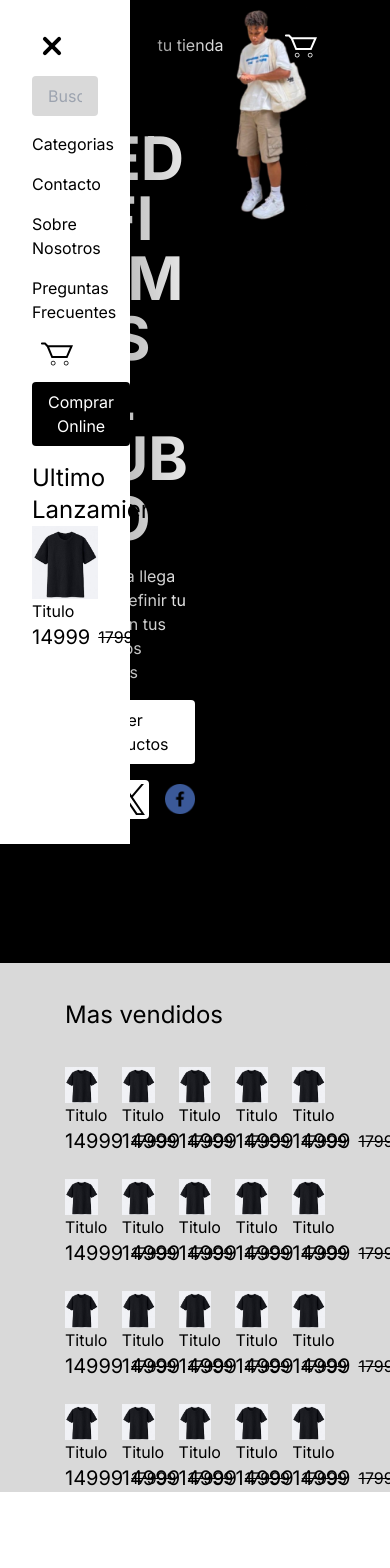
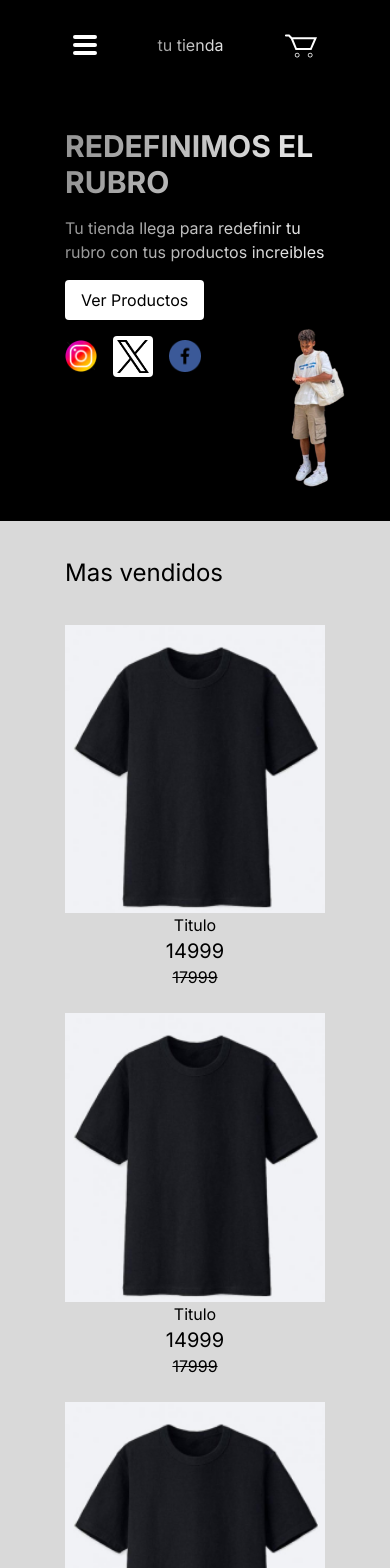
Before and after one commit to SaniLubary/doubleb, a Next.js app: page / in a window 390 px wide. Shown: the top 1568 px of the page. Before the commit the page ends 1492 px from the top, so only its background shows below. Built offline with nearby package versions, Linux system fonts and the light colour scheme.

Commit message:
update responsiveness

```diff
--- a/src/app/_components/hamburger-menu.tsx
+++ b/src/app/_components/hamburger-menu.tsx
@@ -3,9 +3,9 @@ import React from 'react'
 const HamburgerMenu = ({hamburgerOpen, handleHamburgerClick}: {hamburgerOpen: boolean, handleHamburgerClick: () => void}) => {
     return (
         <div className='hamburger-menu flex flex-col cursor-pointer p-2' onClick={handleHamburgerClick}>
-            <div className={`w-6 rounded transition-all mb-1 border-2 ${!hamburgerOpen && '-rotate-45 translate-y-1'}`}></div>
-            <div className={`w-6 rounded transition-all mb-1 border-2 ${!hamburgerOpen && 'hidden'}`}></div>
-            <div className={`w-6 rounded transition-all border-2 ${!hamburgerOpen && 'rotate-45 -translate-y-1'}`}></div>
+            <div className={`w-6 rounded transition-all mb-1 border-2 ${hamburgerOpen && '-rotate-45 translate-y-1'}`}></div>
+            <div className={`w-6 rounded transition-all mb-1 border-2 ${hamburgerOpen && 'hidden'}`}></div>
+            <div className={`w-6 rounded transition-all border-2 ${hamburgerOpen && 'rotate-45 -translate-y-1'}`}></div>
         </div>
     )
 }
--- a/src/app/_components/header.tsx
+++ b/src/app/_components/header.tsx
@@ -2,8 +2,7 @@ import React, { useState } from 'react'
 import CartIcon from './cart-icon'
 import Link from 'next/link';
 import HamburgerMenu from './hamburger-menu';
-import Button from './button';
-import Product from './product';
+import Sidenav from './sidenav';
 
 const Header = () => {
     const [hamburgerOpen, setHamburgerOpen] = useState(false);
@@ -23,43 +22,7 @@ const Header = () => {
                     <CartIcon />
                 </Link>
             </div>
-            <div className={`absolute flex p-8 flex-col bg-white w-1/3 h-screen text-dark transition-all ${hamburgerOpen && '-translate-x-full'}`}>
-                <div className="w-fit">
-                    <HamburgerMenu hamburgerOpen={hamburgerOpen} handleHamburgerClick={handleHamburgerClick} />
-                </div>
-                <div className='flex flex-col mt-4'>
-                    <input name='search-button' placeholder='Busca un producto' id='search-button' className='bg-grey py-2 px-4 rounded' type="text" />
-                </div>
-                <div className="mt-4">
-                    Categorias
-                </div>
-                <div className="mt-4">
-                    Contacto
-                </div>
-                <div className="mt-4">
-                    Sobre Nosotros
-                </div>
-                <div className="mt-4">
-                    Preguntas Frecuentes
-                </div>
-                <div className="w-fit mt-4">
-                    <Link className='p-2' href='/cart'>
-                        <CartIcon fill='black' />
-                    </Link>
-                </div>
-                <div className="mt-4">
-                    <Button variant='dark' text='Comprar Online' href='/products' />
-                </div>
-                <div className="mt-4">
-                    <h3 className="text-2xl text-dark base-style">Ultimo Lanzamiento</h3>
-                    <Product width={200} height={300} product={{
-                        image: '/assets/shirt.png',
-                        title: 'Titulo',
-                        price: 14999,
-                        prevPrice: 17999,
-                    }} />
-                </div>
-            </div>
+            <Sidenav hamburgerOpen={hamburgerOpen} handleHamburgerClick={handleHamburgerClick} />
         </div>
 
     )
--- a/src/app/_components/product.tsx
+++ b/src/app/_components/product.tsx
@@ -3,11 +3,11 @@ import React from 'react'
 
 const Product = ({ product, width = 300, height = 400 }: { product: { title: string, price: number, image: string, prevPrice: number }, width?: number, height?: number }) => {
     return (
-        <div className='flex flex-col'>
+        <div className='flex flex-col items-center'>
             <Image alt='shirt image' width={width} height={height} src={product.image} />
-            <h6 className='base-style text-dark'>{product.title}</h6>
-            <div className='flex items-center'>
-                <span className='text-xl mr-2'>{product.price}</span>
+            <h6 className='base-style text-dark text-center md:text-left'>{product.title}</h6>
+            <div className='flex items-center flex-col md:flex-row justify-center'>
+                <span className='text-xl md:mr-2'>{product.price}</span>
                 <span className='line-through'>{product.prevPrice}</span>
             </div>
         </div>
--- /dev/null
+++ b/src/app/_components/sidenav.tsx
@@ -0,0 +1,50 @@
+import Link from 'next/link'
+import React from 'react'
+import CartIcon from './cart-icon'
+import Button from './button'
+import Product from './product'
+import HamburgerMenu from './hamburger-menu'
+
+const Sidenav = ({ hamburgerOpen, handleHamburgerClick }: { hamburgerOpen: boolean, handleHamburgerClick: () => void }) => {
+    return (
+        <div className={`absolute flex p-8 flex-col bg-white lg:w-1/3 md:w-2/3 w-screen h-screen text-dark transition-all ${!hamburgerOpen && '-translate-x-full'}`}>
+            <div className="w-fit">
+                <HamburgerMenu hamburgerOpen={hamburgerOpen} handleHamburgerClick={handleHamburgerClick} />
+            </div>
+            <div className='flex flex-col mt-4'>
+                <input name='search-button' placeholder='Busca un producto' id='search-button' className='bg-grey py-2 px-4 rounded' type="text" />
+            </div>
+            <div className="mt-4">
+                Categorias
+            </div>
+            <div className="mt-4">
+                Contacto
+            </div>
+            <div className="mt-4">
+                Sobre Nosotros
+            </div>
+            <div className="mt-4">
+                Preguntas Frecuentes
+            </div>
+            <div className="w-fit mt-4">
+                <Link className='p-2' href='/cart'>
+                    <CartIcon fill='black' />
+                </Link>
+            </div>
+            <div className="mt-4">
+                <Button variant='dark' text='Comprar Online' href='/products' />
+            </div>
+            <div className="mt-4">
+                <h3 className="text-2xl text-dark base-style">Ultimo Lanzamiento</h3>
+                <Product width={200} height={300} product={{
+                    image: '/assets/shirt.png',
+                    title: 'Titulo',
+                    price: 14999,
+                    prevPrice: 17999,
+                }} />
+            </div>
+        </div>
+    )
+}
+
+export default Sidenav
--- a/src/app/globals.css
+++ b/src/app/globals.css
@@ -21,8 +21,3 @@ h6:not(.base-style) {
   -webkit-text-fill-color: transparent;
   font-family: 'Inter', sans-serif;
 }
-
-div.hero-shadow-effect {
-  background: #D9D9D9;
-  box-shadow: 0px 4px 250px 105px rgba(55, 55, 55, 0.62);
-}
--- a/src/app/page.tsx
+++ b/src/app/page.tsx
@@ -16,8 +16,8 @@ export default function Page() {
     <main className="grid grid-cols-12 overflow-hidden">
       <Header />
       <div className="col-span-12 bg-dark text-white grid grid-cols-6 overflow-hidden">
-        <div className="row-start-2 col-start-2 col-end-4 mt-32 mb-36">
-          <h1 className='text-6xl break-words font-bold'>REDEFINIMOS EL RUBRO</h1>
+        <div className="col-start-2 col-end-6 md:col-end-4 mt-32 mb-36">
+          <h1 className='md:text-6xl text-3xl break-words font-bold'>REDEFINIMOS EL RUBRO</h1>
           <h3 className='mt-4'>Tu tienda llega para redefinir tu rubro con tus productos increibles</h3>
           <div className="mt-4">
             <Button text='Ver Productos' href='/products' />
@@ -28,16 +28,16 @@ export default function Page() {
             <div><Image width={32} height={32} alt='instagram logo' src={'/assets/facebook.png'} /></div>
           </div>
         </div>
-        <div className="row-start-2 col-start-4 col-end-6 overflow-hidden relative flex justify-center">
-          <Image className='absolute' src={'/assets/hero-bg-dude.png'} width={400} height={600} priority alt='Black dude wearing store tshirt' />
+        <div className="relative flex items-center top-36 sm:right-40 right-12 scale-150 md:right-0 md:scale-100 md:row-start-1 md:top-16 md:col-start-4 md:col-end-6 overflow-hidden md:relative md:justify-center">
+          <Image className='md:top-16' src={'/assets/hero-bg-dude.png'} width={400} height={600} priority alt='Black dude wearing store tshirt' />
         </div>
       </div>
       <div className="col-span-12 bg-grey grid grid-cols-6">
         <div className="col-start-2 col-end-6">
           <h1 className='text-dark base-style text-2xl my-9'>Mas vendidos</h1>
-          <div className="grid grid-cols-5 gap-6">
-            {products.map((product) => {
-              return <Product key={product.title} product={product} />
+          <div className="grid lg:grid-cols-5 md:grid-cols-3 grid-cols-1 gap-6">
+            {products.map((product, i) => {
+              return <Product key={product.title+i} product={product} />
             })}
           </div>
         </div>
```
